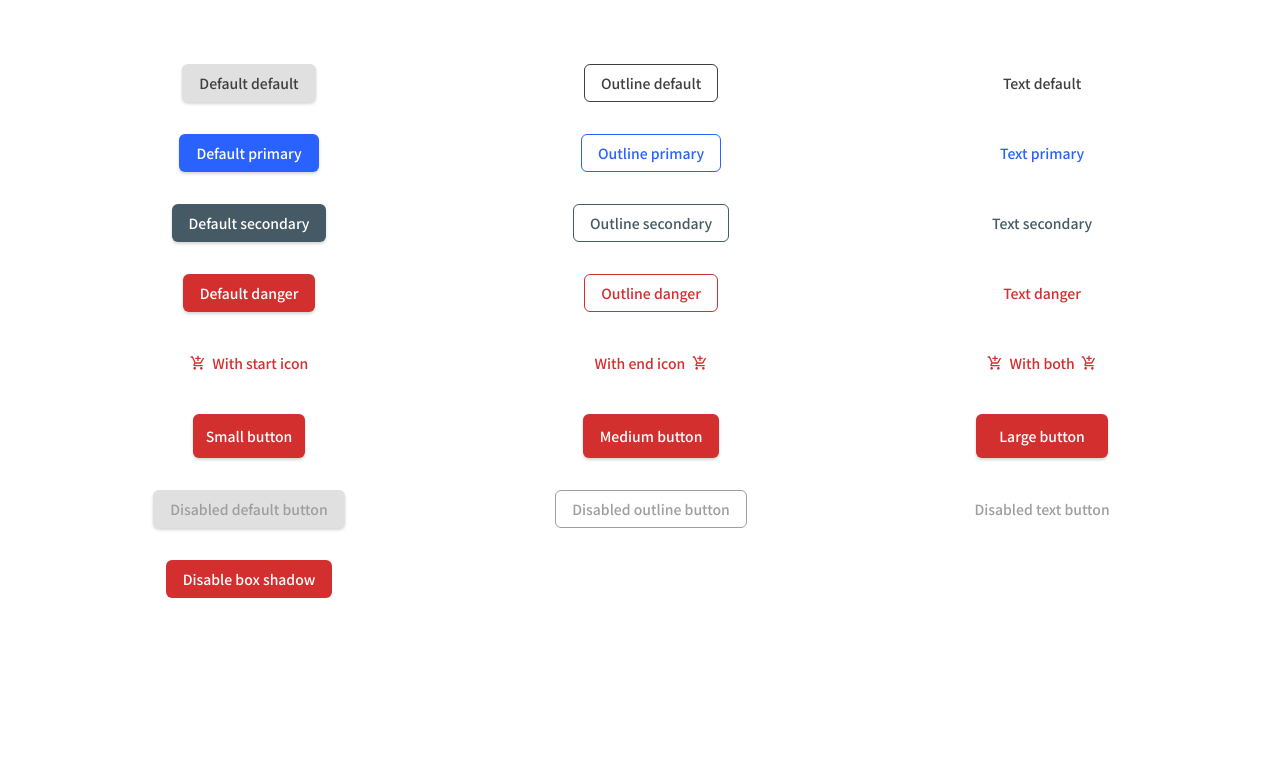
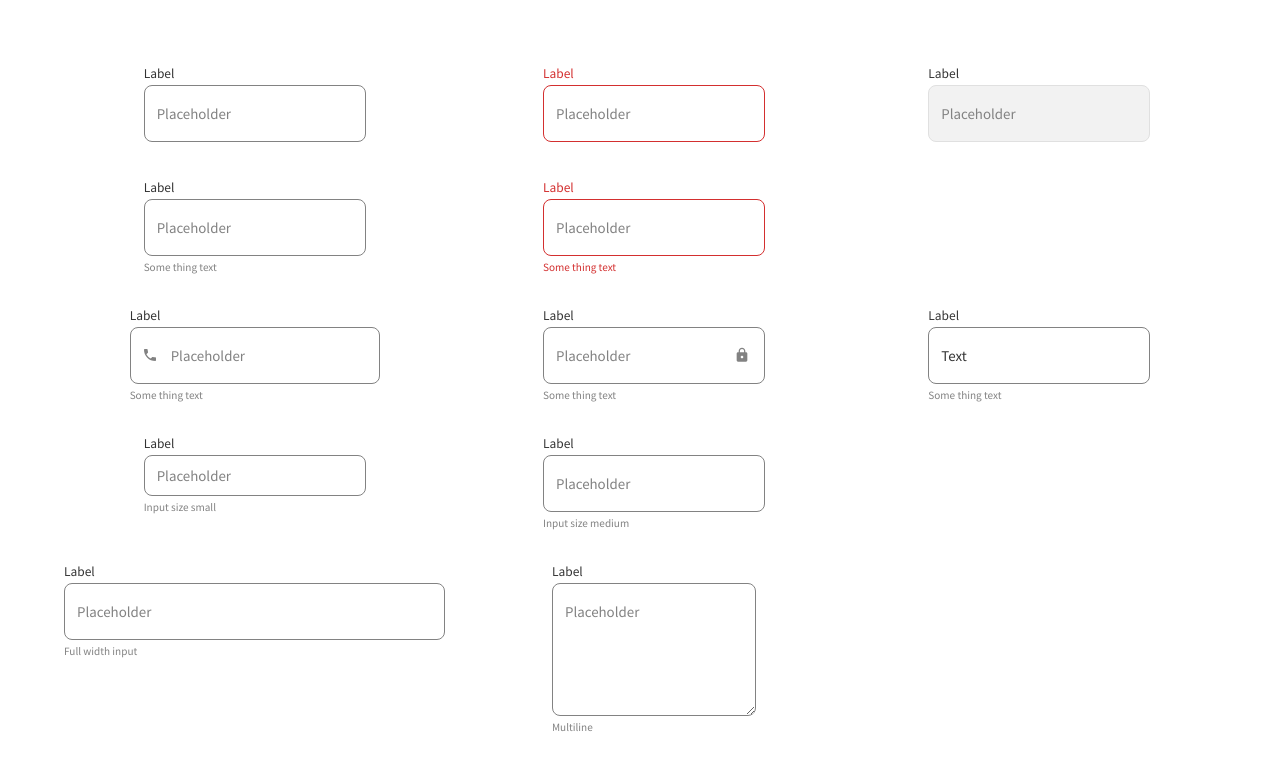
Before and after one commit to oilliever/challenges, a React (Create React App) app: page / in a window 1280 px wide. Shown: the top 770 px of the page. Built offline with nearby package versions, Linux system fonts and the light colour scheme.

Commit message:
complete challenge 2

```diff
--- a/src/App.js
+++ b/src/App.js
@@ -1,131 +1,80 @@
 import './App.scss';
-import Button from './components/Button';
-import AddShoppingCartIcon from '@mui/icons-material/AddShoppingCart';
+import Input from './components/Input';
+import LockIcon from '@mui/icons-material/Lock';
+import LocalPhoneIcon from '@mui/icons-material/LocalPhone';
 
 function App() {
     return (
         <div className='container'>
-            <Button
-                color='default'
-                variant=''
-                text='Default default'
+            <Input
+                label='Label'
+                placeholder='Placeholder'
             />
-            <Button
-                color='default'
-                variant='outline'
-                text='Outline default'
+            <Input
+                label='Label'
+                placeholder='Placeholder'
+                error
             />
-            <Button
-                color='default'
-                variant='text'
-                text='Text default'
+            <Input
+                label='Label'
+                placeholder='Placeholder'
+                disabled
             />
-
-            <Button
-                color='primary'
-                variant=''
-                text='Default primary'
+            <Input
+                label='Label'
+                placeholder='Placeholder'
+                helperText='Some thing text'
             />
-            <Button
-                color='primary'
-                variant='outline'
-                text='Outline primary'
+            <Input
+                label='Label'
+                placeholder='Placeholder'
+                helperText='Some thing text'
+                error
             />
-            <Button
-                color='primary'
-                variant='text'
-                text='Text primary'
+            <div></div>
+            <Input
+                label='Label'
+                placeholder='Placeholder'
+                helperText='Some thing text'
+                startIcon={<LocalPhoneIcon />}
             />
-            <Button
-                color='secondary'
-                variant=''
-                text='Default secondary'
+            <Input
+                label='Label'
+                placeholder='Placeholder'
+                helperText='Some thing text'
+                endIcon={<LockIcon />}
             />
-            <Button
-                color='secondary'
-                variant='outline'
-                text='Outline secondary'
+            <Input
+                label='Label'
+                placeholder='Placeholder'
+                helperText='Some thing text'
+                value='Text'
             />
-            <Button
-                color='secondary'
-                variant='text'
-                text='Text secondary'
-            />
-            <Button
-                color='danger'
-                variant=''
-                text='Default danger'
-            />
-            <Button
-                color='danger'
-                variant='outline'
-                text='Outline danger'
-            />
-            <Button
-                color='danger'
-                variant='text'
-                text='Text danger'
-            />
-            <Button
-                color='danger'
-                variant='text'
-                text='With start icon'
-                startIcon={<AddShoppingCartIcon />}
-            />
-            <Button
-                color='danger'
-                variant='text'
-                text='With end icon'
-                endIcon={<AddShoppingCartIcon />}
-            />
-            <Button
-                color='danger'
-                variant='text'
-                text='With both'
-                startIcon={<AddShoppingCartIcon />}
-                endIcon={<AddShoppingCartIcon />}
-            />
-            <Button
-                color='danger'
-                variant=''
-                text='Small button'
+            <Input
+                label='Label'
+                placeholder='Placeholder'
+                helperText='Input size small'
                 size='sm'
             />
-            <Button
-                color='danger'
-                variant=''
-                text='Medium button'
+            <Input
+                label='Label'
+                placeholder='Placeholder'
+                helperText='Input size medium'
                 size='md'
             />
-            <Button
-                color='danger'
-                variant=''
-                text='Large button'
-                size='lg'
+            <div></div>
+            <Input
+                label='Label'
+                placeholder='Placeholder'
+                helperText='Full width input'
+                fullWidth
             />
-            <Button
-                color='danger'
-                variant=''
-                text='Disabled default button'
-                disabled
-            />
-            <Button
-                color='danger'
-                variant='outline'
-                text='Disabled outline button'
-                disabled
-            />
-            <Button
-                color='danger'
-                variant='text'
-                text='Disabled text button'
-                disabled
-            />
-            <Button
-                color='danger'
-                variant=''
-                text='Disable box shadow'
-                disableshadow
+            <Input
+                label='Label'
+                placeholder='Placeholder'
+                helperText='Multiline'
+                multiline
+                rows='5'
             />
         </div>
     );
--- a/src/App.scss
+++ b/src/App.scss
@@ -1,42 +1,12 @@
-$text-light: #ffffff;
-$text-dark: #3f3f3f;
+$color: #828282;
+$hover: #333333;
+$focus: #2962ff;
+$disabled-bg: #f2f2f2;
+$danger: #d32f2f;
 
-$box-shadow: 0px 2px 3px rgba(51, 51, 51, 0.2);
-
-$button-size: (
-    sm: 6px 12px,
-    md: 8px 16px,
-    lg: 11px 22px,
-);
-
-$disabled--bg-color: #e0e0e0;
-$disabled--text-color: #9e9e9e;
-
-$button-colors: (
-    default: (
-        text: $text-dark,
-        color-1: #e0e0e0,
-        color-2: #aeaeae,
-        color-3: rgba(249, 233, 233, 0.1),
-    ),
-    primary: (
-        text: $text-light,
-        color-1: #2962ff,
-        color-2: #0039cb,
-        color-3: rgba(41, 98, 255, 0.1),
-    ),
-    secondary: (
-        text: $text-light,
-        color-1: #455a64,
-        color-2: #1c313a,
-        color-3: rgba(94, 130, 142, 0.1),
-    ),
-    danger: (
-        text: $text-light,
-        color-1: #d32f2f,
-        color-2: #9a0007,
-        color-3: rgba(134, 0, 0, 0.1),
-    ),
+$input-size: (
+    sm: 10px 12px,
+    md: 18px 12px,
 );
 
 .container {
@@ -48,159 +18,120 @@ $button-colors: (
     padding: 5% 5%;
 }
 
-@mixin disabled() {
+input,
+textarea {
+    border-radius: 8px;
+    padding: map-get($input-size, md);
+    border: 1px solid $color;
+    color: #333333;
+    &:hover {
+        border: 1px solid $hover;
+    }
+    &:focus {
+        outline: none !important;
+        border: 1px solid $focus;
+    }
+    &:disabled {
+        background-color: $disabled-bg;
+        color: #828282;
+        border: 1px solid #e0e0e0 !important;
+        outline: none !important;
         cursor: not-allowed;
     }
-
-@mixin button-style() {
-    border-radius: 6px;
-    font-size: 14px;
-    font-weight: 500;
-    cursor: pointer;
-    user-select: none;
-    text-decoration: none;
-    vertical-align: middle;
-    display: flex;
-    align-items: center;
-    justify-content: center;
+    &::placeholder {
+        color: #828282;
+    }
+}
+.input-error {
+    input,
+    textarea {
+        outline: none !important;
+        border: 1px solid #d32f2f;
+    }
+    > label {
+        color: #d32f2f !important;
+    }
+    > .helper-text {
+        color: #d32f2f !important;
     }
 
-@mixin button-default($color) {
-    $variant-config: map-get($button-colors, $color);
+    &:hover {
+        input {
+            outline: none !important;
+            border: 1px solid $hover;
+        }
+        > label {
+            color: $hover !important;
+        }
+        > .helper-text {
+            color: $hover !important;
+        }
+    }
+}
+@mixin input-icon() {
+    > :only-child {
+        height: 1rem;
+        width: 1rem;
+        color: #828282;
+    }
+}
+.input-fullWidth {
+    width: 100%;
 
-    background-color: map-get($variant-config, color-1);
-    color: map-get($variant-config, text);
-    padding: map-get($button-size, md);
-    border: 1px solid transparent;
-    box-shadow: $box-shadow;
-
-    &:hover,
-    &:focus {
-        background-color: map-get($variant-config, color-2);
-    }
-
-    &:disabled {
-        @include disabled();
-        background-color: $disabled--bg-color;
-        color: $disabled--text-color;
+    input {
+        width: 100%;
     }
 }
 
-@each $color, $var in $button-colors {
-    .btn-default-#{$color} {
-        @include button-style();
-        @include button-default($color);
+.input-field {
+    display: inline-flex;
+    flex-direction: column;
+    align-items: flex-start;
+
+    > label {
+        font-size: 12px;
+        line-height: 17px;
+        color: #333333;
+        padding-bottom: 4px;
+    }
+    .helper-text {
+        padding-top: 4px;
+        font-size: 10px;
+        line-height: 14px;
+        color: #828282;
+    }
+
+    .input-group {
+        width: 100%;
+        display: inline-flex;
+        justify-content: space-between;
+        align-items: center;
+        position: relative;
+
+        .start-icon {
+            z-index: 0;
+            position: absolute;
+            padding-left: 12px;
+            padding-right: 12px;
+            @include input-icon();
+
+            + input {
+                padding-left: 40px !important;
             }
         }
 
-@mixin button-outline($color) {
-    $variant-config: map-get($button-colors, $color);
-
-    background-color: transparent;
-    padding: map-get($button-size, md);
-    box-shadow: 0px 0px 0px;
-
-    @if ($color==default) {
-        color: map-get($variant-config, text);
-        border: 1px solid map-get($variant-config, text);
-    } @else {
-        color: map-get($variant-config, color-1);
-        border: 1px solid map-get($variant-config, color-1);
+        .end-icon {
+            position: absolute;
+            top: 50%;
+            right: 15px;
+            transform: translateY(-50%);
+            @include input-icon();
         }
-
-    &:hover,
-    &:focus {
-        @if ($color==default) {
-            background-color: map-get($variant-config, color-1);
-        } @else {
-            background-color: map-get($variant-config, color-3);
     }
 }
 
-    &:disabled {
-        @include disabled();
-        background-color: transparent;
-        border: 1px solid $disabled--text-color;
-        color: $disabled--text-color;
-    }
-}
-
-@each $color, $var in $button-colors {
-    .btn-outline-#{$color} {
-        @include button-style();
-        @include button-outline($color);
-    }
-}
-
-@mixin button-text($color) {
-    $variant-config: map-get($button-colors, $color);
-
-    background-color: transparent;
-    padding: map-get($button-size, md);
-    border: 1px solid transparent;
-    box-shadow: 0px 0px 0px;
-
-    @if ($color==default) {
-        color: map-get($variant-config, text);
-    } @else {
-        color: map-get($variant-config, color-1);
-    }
-
-    &:hover,
-    &:focus {
-        @if ($color==default) {
-            background-color: map-get($variant-config, color-1);
-        } @else {
-            background-color: map-get($variant-config, color-3);
-        }
-    }
-
-    &:disabled {
-        @include disabled();
-        background-color: transparent;
-        color: $disabled--text-color;
-    }
-}
-
-@each $color, $var in $button-colors {
-    .btn-text-#{$color} {
-        @include button-style();
-        @include button-text($color);
-    }
-}
-
-button {
-    @include button-style();
-    @include button-default(default);
-}
-.btn-disable-box-shadow {
-    box-shadow: 0px 0px 0px !important;
-}
-
-@each $size, $value in $button-size {
-    .btn-#{$size} {
+@each $size, $value in $input-size {
+    .input-#{$size} {
         padding: $value !important;
     }
 }
-.start-icon {
-    padding-right: 0.4rem;
-    display: flex;
-    align-items: center;
-    justify-content: center;
-}
-.start-icon > :only-child {
-    width: 1rem;
-    height: 1rem;
-}
-
-.end-icon > :only-child {
-    width: 1rem;
-    height: 1rem;
-}
-
-.end-icon {
-    padding-left: 0.4rem;
-    display: flex;
-    align-items: center;
-    justify-content: center;
-}
--- /dev/null
+++ b/src/components/Input.js
@@ -0,0 +1,82 @@
+import { useState } from 'react';
+const Input = ({
+    text,
+    variant,
+    color,
+    size,
+    onClick,
+    disabled,
+    disableshadow,
+    startIcon,
+    endIcon,
+    placeholder,
+    error,
+    helperText,
+    label,
+    value,
+    fullWidth,
+    multiline,
+    ...props
+}) => {
+    const inputError = error ? 'input-field input-error' : 'input-field';
+    const inputSize = size ? `input-${size}` : '';
+    const isFullWidth = fullWidth ? `input-fullWidth` : '';
+
+    const isMultiline = multiline ? `input-multiline` : '';
+
+    let buttonClassName = `${inputError} ${isFullWidth}`;
+
+    const [message, setMessage] = useState(value);
+
+    const handleChange = (event) => {
+        setMessage(event.target.value);
+    };
+
+    if (isMultiline) {
+        return (
+            <div className={buttonClassName}>
+                <label>{label}</label>
+                <div className='input-group'>
+                    <textarea
+                        size={size}
+                        placeholder={placeholder}
+                        disabled={disabled}
+                        helperText={helperText}
+                        className={inputSize}
+                        {...props}
+                    ></textarea>
+                </div>
+                <p className='helper-text'>{helperText}</p>
+            </div>
+        );
+    } else {
+        return (
+            <div className={buttonClassName}>
+                <label>{label}</label>
+                <div className='input-group'>
+                    {startIcon && (
+                        <startIcon className='start-icon'>
+                            {startIcon}
+                        </startIcon>
+                    )}
+                    <input
+                        type='text'
+                        size={size}
+                        placeholder={placeholder}
+                        disabled={disabled}
+                        helperText={helperText}
+                        value={message}
+                        onChange={handleChange}
+                        className={inputSize}
+                        {...props}
+                    />
+                    {endIcon && (
+                        <endIcon className='end-icon'>{endIcon}</endIcon>
+                    )}
+                </div>
+                <p className='helper-text'>{helperText}</p>
+            </div>
+        );
+    }
+};
+export default Input;
```
Also changed, not shown: 1 other file (tests, documents, lock files or other folders). Lines whose indentation alone changed are shown as unchanged.
